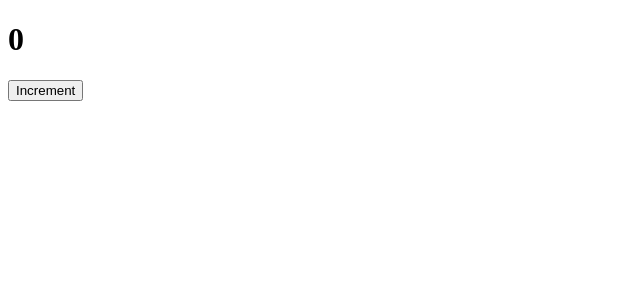
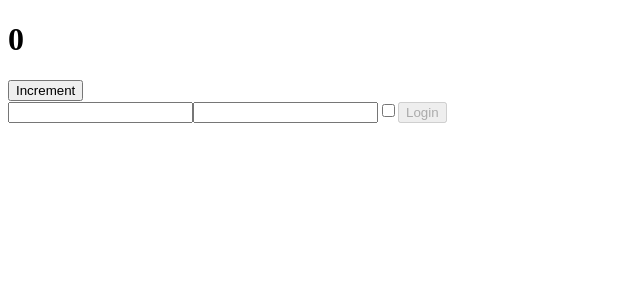
Before and after one commit to Andrea-Rizzo20/react-exercises, a React (Create React App) app: page / in a window 1280 px wide. Shown: the top 300 px of the page, without its empty margins (0-640 px from the left). Built offline with nearby package versions, Linux system fonts and the light colour scheme.

Commit message:
Esercizio/useState-02

```diff
--- a/src/App.js
+++ b/src/App.js
@@ -1,9 +1,14 @@
 import Counter from "./Counter"
+import Login from "./Login"
 
 const App = () =>{
+
+    const onLoginHandle = data => console.log(data)
+
     return(
         <div>
             <Counter incrementValue={2}/>
+            <Login form={onLoginHandle}/>
 
         </div>
     )
--- /dev/null
+++ b/src/Login.js
@@ -0,0 +1,34 @@
+import { useState } from "react"
+
+const Login = ({form}) =>{
+
+    const [data,setData] = useState({
+        username: '',
+        password: '',
+        remember: false
+    })
+
+    const inputChangeHandle = event =>{
+        const { name, type, value, checked } = event.target
+        setData(data =>{
+            return{
+            ...data,
+            [name]: type ==='checkbox' ? checked : value
+            }
+        })
+    }
+
+    const loginHandle =() =>{
+        form(data)
+    }
+    return(
+        <form>
+            <input type='text' name='username' value={data.username} onChange={inputChangeHandle}></input>
+            <input type='password' name='password' value={data.password} onChange={inputChangeHandle}></input>
+            <input type='checkbox' name='remember' checked={data.remember} onChange={inputChangeHandle}></input>
+            <button type="button" disabled={data.username !=='' && data.password !=='' ? false : true} onClick={loginHandle}>Login</button>
+        </form>
+    )
+}
+
+export default Login
```
